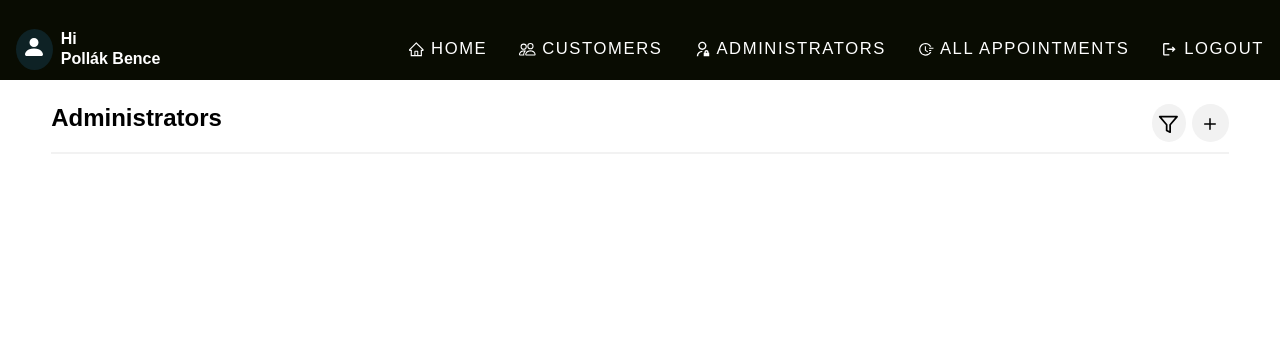
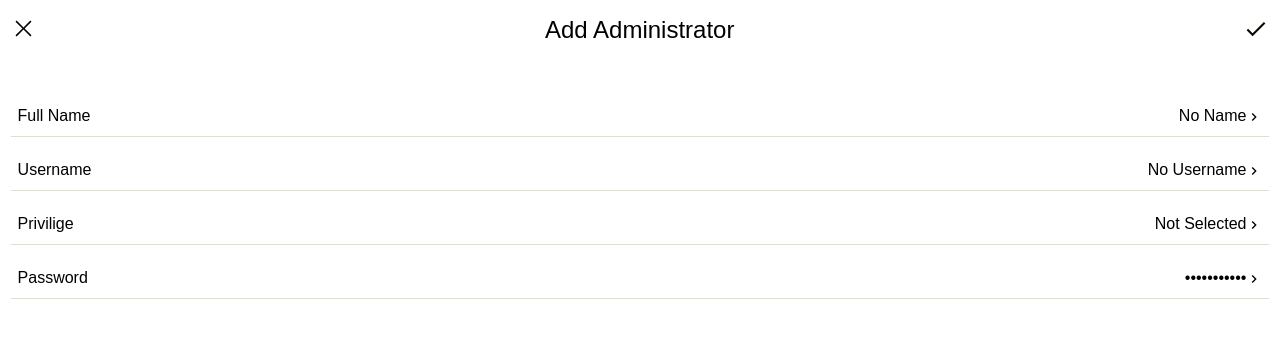
Before and after one commit to Polcsi/Customers-Appointment-Manager, a React (Create React App) app in the folder client/: page /administrators in a window 1280 px wide. Both pictures are taken after a click on the button 1210 px from the left and 122 px from the top of the page. Shown: the top 338 px of the page. Built offline with nearby package versions, Linux system fonts and the light colour scheme.

Commit message:
save progressing new features

```diff
--- a/client/package.json
+++ b/client/package.json
@@ -15,6 +15,7 @@
     "react-redux": "^7.2.6",
     "react-router-dom": "^6.2.1",
     "react-scripts": "5.0.0",
+    "react-toastify": "^8.2.0",
     "web-vitals": "^2.1.4"
   },
   "scripts": {
--- a/client/src/app/store.js
+++ b/client/src/app/store.js
@@ -0,0 +1,8 @@
+import { configureStore } from "@reduxjs/toolkit";
+import authReducer from "../features/auth/authSlice";
+
+export const store = configureStore({
+  reducer: {
+    auth: authReducer,
+  },
+});
--- a/client/src/components/AddAppointmentModal.js
+++ b/client/src/components/AddAppointmentModal.js
@@ -33,7 +33,7 @@ const AddAppointmentModal = ({ showModal, setShowModal }) => {
   }, []);
 
   return (
-    <div className="addAppointment">
+    <div className="addModal">
       {openCustomer ? (
         <CustomerSelector
           setOpenCustomer={setOpenCustomer}
--- /dev/null
+++ b/client/src/components/RegisterAdminModal.js
@@ -0,0 +1,58 @@
+import React from "react";
+import times from "../assets/times.svg";
+import { MdDone, MdOutlineKeyboardArrowRight } from "react-icons/md";
+
+const RegisterAdminModal = ({ openModal, setOpenModal }) => {
+  return (
+    <div className="addModal">
+      <div className="modal-header">
+        <button>
+          <img
+            src={times}
+            alt="times"
+            onClick={() => {
+              document.body.style.overflow = "auto";
+              setOpenModal(!openModal);
+            }}
+          />
+        </button>
+        <h1>Add Administrator</h1>
+        <button>
+          <MdDone />
+        </button>
+      </div>
+      <div className="modal-inputs">
+        <div className="input">
+          <div className="title">full name</div>
+          <div>
+            <span>No Name</span>
+            <MdOutlineKeyboardArrowRight />
+          </div>
+        </div>
+        <div className="input">
+          <div className="title">username</div>
+          <div>
+            <span>no username</span>
+            <MdOutlineKeyboardArrowRight />
+          </div>
+        </div>
+        <div className="input">
+          <div className="title">privilige</div>
+          <div>
+            <span>not selected</span>
+            <MdOutlineKeyboardArrowRight />
+          </div>
+        </div>
+        <div className="input">
+          <div className="title">password</div>
+          <div>
+            <span>•••••••••••</span>
+            <MdOutlineKeyboardArrowRight />
+          </div>
+        </div>
+      </div>
+    </div>
+  );
+};
+
+export default RegisterAdminModal;
--- a/client/src/css/dashboard.css
+++ b/client/src/css/dashboard.css
@@ -113,7 +113,7 @@
   color: red;
 }
 /* Add Modal */
-.addAppointment {
+.addModal {
   position: fixed;
   top: 0;
   left: 0;
@@ -156,6 +156,9 @@
   justify-content: space-between;
   padding: 0.7rem 0.4rem;
   border-bottom: 1px solid var(--light-gray-2);
+}
+.input .title {
+  text-transform: capitalize;
 }
 .input span {
   text-transform: capitalize;
--- /dev/null
+++ b/client/src/features/auth/authService.js
@@ -0,0 +1,19 @@
+import axios from "axios";
+
+const API_URL = "/api/v1/administrators";
+
+// Register admin
+const register = async (adminData) => {
+  const response = await axios.post(API_URL, adminData);
+  if (response.data) {
+    localStorage.setItem("admin", JSON.stringify(response.data));
+  }
+
+  return response;
+};
+
+const authService = {
+  register,
+};
+
+export default authService;
--- /dev/null
+++ b/client/src/features/auth/authSlice.js
@@ -0,0 +1,63 @@
+import { createSlice, createAsyncThunk } from "@reduxjs/toolkit";
+import authService from "./authService";
+
+// Get admin from localStorage
+const admin = JSON.parse(localStorage.getItem("admin"));
+
+const initialState = {
+  admin: admin ? admin : null,
+  isError: false,
+  isSuccess: false,
+  isLoading: false,
+  message: "",
+};
+
+// Register admin
+export const register = createAsyncThunk(
+  "auth/register",
+  async (admin, thunkAPI) => {
+    try {
+      return await authService.register(admin);
+    } catch (error) {
+      const message =
+        (error.response &&
+          error.response.data &&
+          error.response.data.message) ||
+        error.message ||
+        error.toString();
+      return thunkAPI.rejectWithValue(message);
+    }
+  }
+);
+
+export const authSlice = createSlice({
+  name: "auth",
+  initialState,
+  reducers: {
+    reset: (state) => {
+      state.isLoading = false;
+      state.isError = false;
+      state.isSuccess = false;
+      state.message = "";
+    },
+  },
+  extraReducers: (builder) => {
+    builder
+      .addCase(register.pending, (state) => {
+        state.isLoading = true;
+      })
+      .addCase(register.fulfilled, (state, action) => {
+        state.isLoading = false;
+        state.isSuccess = true;
+        state.admin = action.payload;
+      })
+      .addCase(register.rejected, (state, action) => {
+        state.isLoading = false;
+        state.isError = true;
+        state.message = action.payload;
+      });
+  },
+});
+
+export const { reset } = authSlice.actions;
+export default authSlice.reducer;
--- a/client/src/index.js
+++ b/client/src/index.js
@@ -1,10 +1,14 @@
 import React from "react";
 import ReactDOM from "react-dom";
 import App from "./App";
+import { store } from "./app/store";
+import { Provider } from "react-redux";
 
 ReactDOM.render(
   <React.StrictMode>
-    <App />
+    <Provider store={store}>
+      <App />
+    </Provider>
   </React.StrictMode>,
   document.getElementById("root")
 );
--- a/client/src/pages/Administrators.js
+++ b/client/src/pages/Administrators.js
@@ -1,18 +1,25 @@
-import React from "react";
+import React, { useState } from "react";
+import RegisterAdminModal from "../components/RegisterAdminModal";
 // Icons
 import { IoIosAdd } from "react-icons/io";
 import { FiFilter } from "react-icons/fi";
 
 const Administrators = () => {
+  const [openModal, setOpenModal] = useState(false);
   return (
     <div className="dashboard">
+      {openModal ? (
+        <RegisterAdminModal openModal={openModal} setOpenModal={setOpenModal} />
+      ) : (
+        ""
+      )}
       <div className="header">
         <h1>Administrators</h1>
         <div className="btns">
           <button className="filter">
             <FiFilter />
           </button>
-          <button className="add">
+          <button className="add" onClick={() => setOpenModal(!openModal)}>
             <IoIosAdd />
           </button>
         </div>
```
Also changed, not shown: client/src/components/DeleteAppointment.js (added, +13 -0 lines), client/src/components/Modal.js (added, +17 -0 lines), 1 other file (tests, documents, lock files or other folders).
